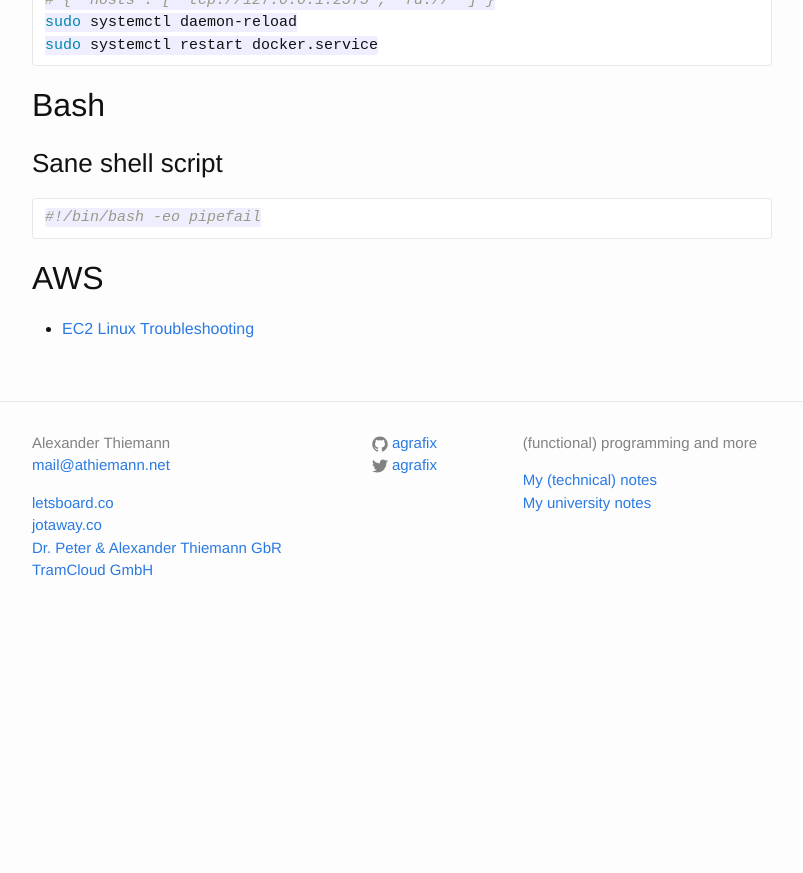
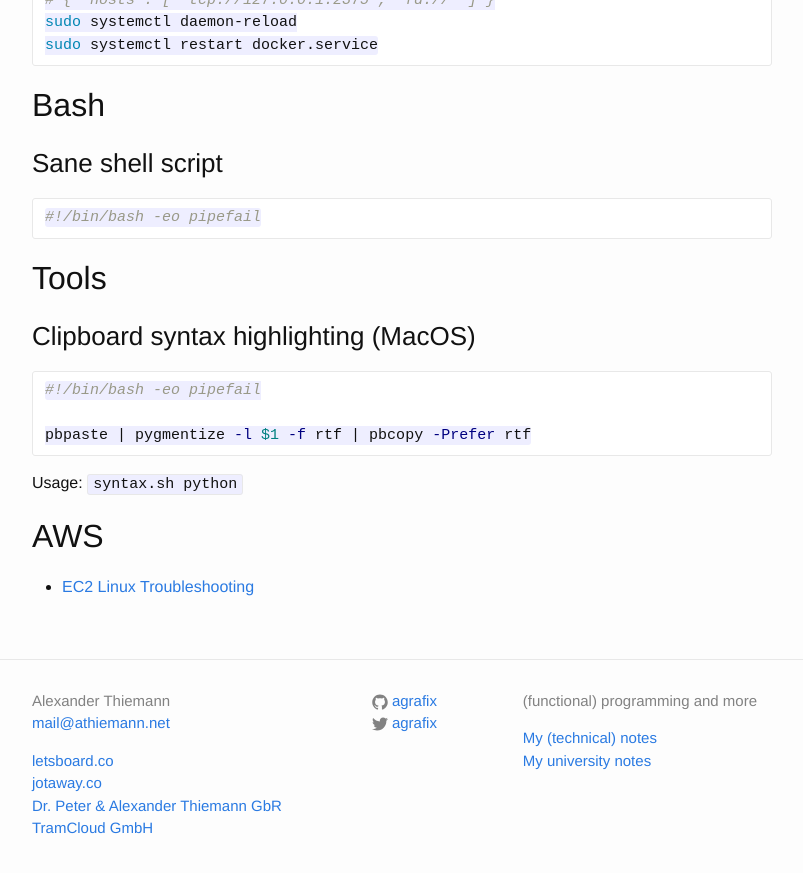
Before and after one commit to agrafix/homepage, a Jekyll site: the page built from notes.md, in a window 1280 px wide and 900 px high, scrolled down 3809 px. Shown: the top 873 px of the window, without its empty margins (238-1041 px from the left). Built offline with Jekyll 4.4.1, drawn with Linux system fonts in a browser that asks for light colours; before the commit the page ends 4451 px from its top, so only the background shows below that.

Commit message:
clipboard syntax highlighting

````diff
--- a/notes.md
+++ b/notes.md
@@ -185,6 +185,18 @@ sudo systemctl restart docker.service
 #!/bin/bash -eo pipefail
 ```
 
+## Tools
+
+### Clipboard syntax highlighting (MacOS)
+
+```bash
+#!/bin/bash -eo pipefail
+
+pbpaste | pygmentize -l $1 -f rtf | pbcopy -Prefer rtf
+```
+
+Usage: `syntax.sh python`
+
 ## AWS
 
 * [EC2 Linux Troubleshooting][aws-ssh-trouble]
````
